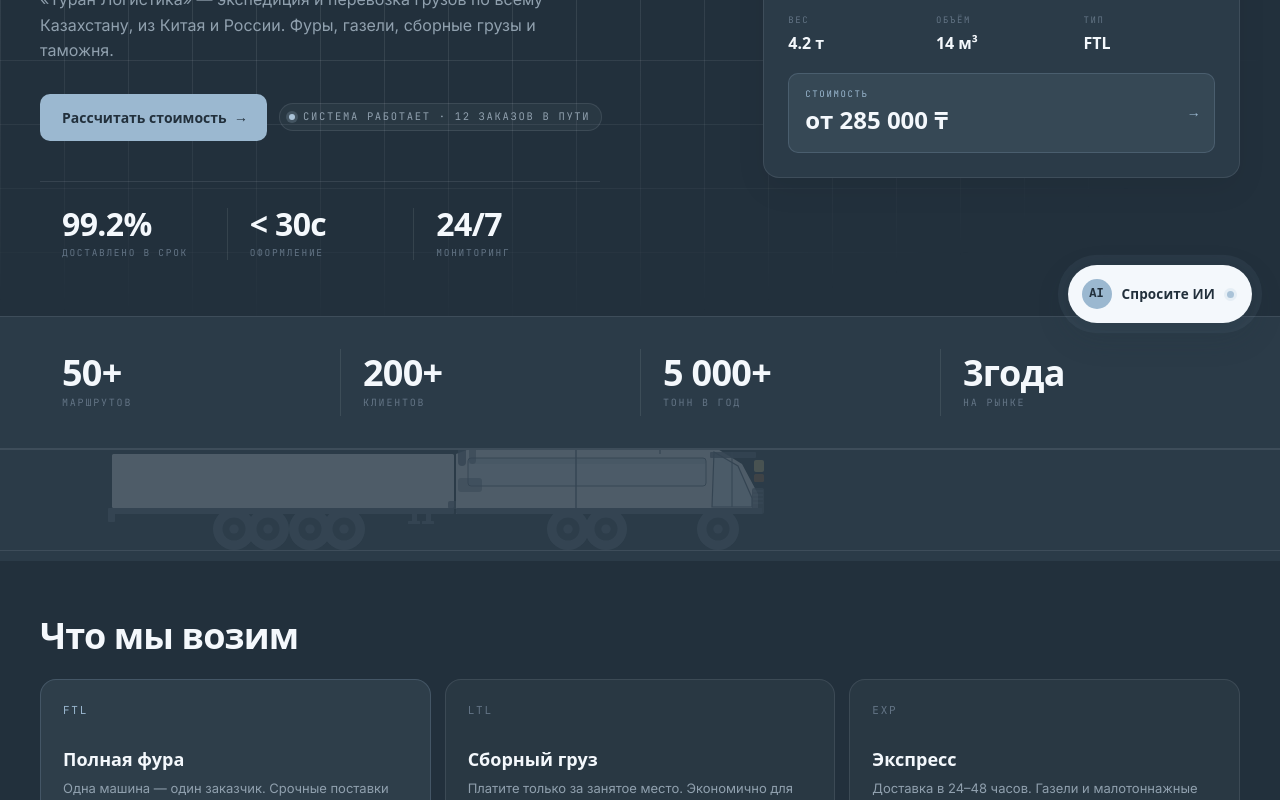
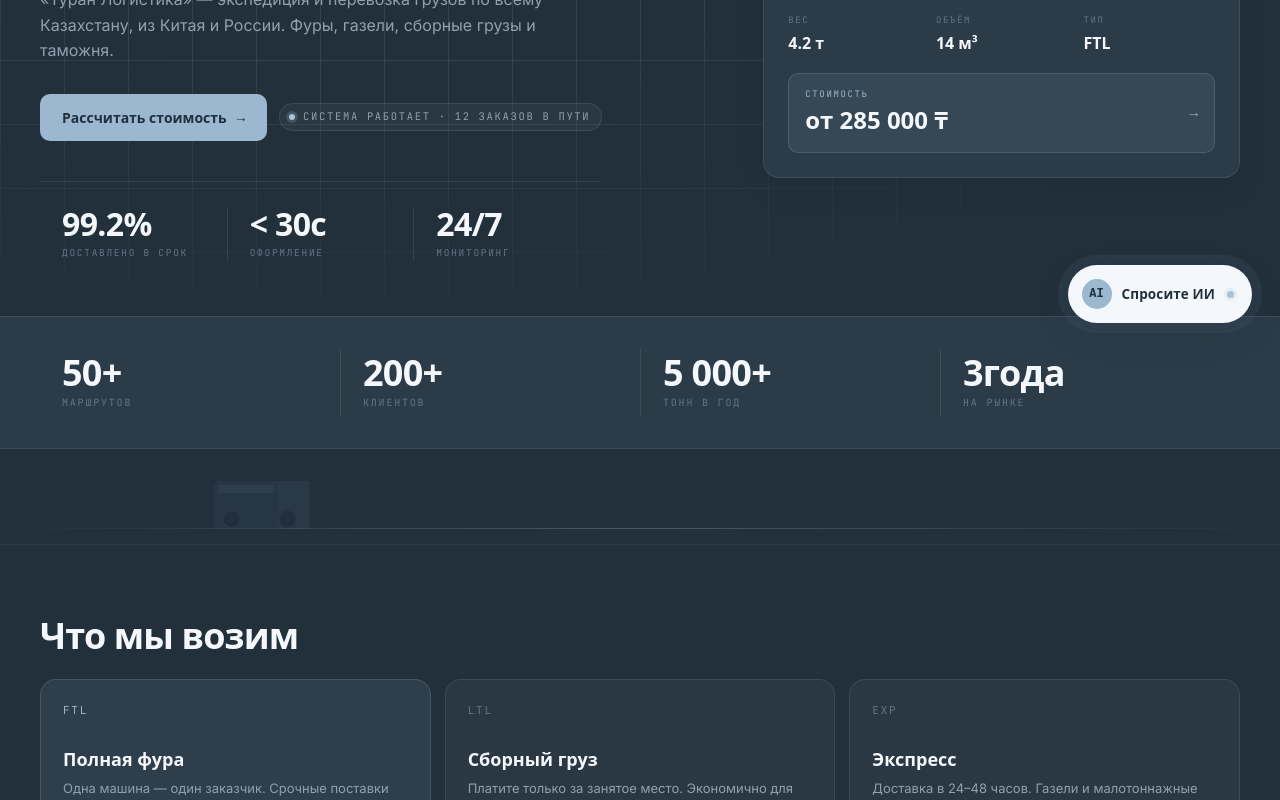
Before and after one commit to Nurbek-K-A/turan-logix-web, a React (Vite) app: page / in a window 1280 px wide. Shown: the part 449-1249 px from the top of the page. Built offline with nearby package versions, Linux system fonts and the light colour scheme.

Commit message:
restore: replace SVG truck with original div-based animation from logo-system branch
https://claude.ai/code/session_01AXg9LMXs6WFd25z6cJuY1b

```diff
--- a/src/components/redesign/TruckAnimation.tsx
+++ b/src/components/redesign/TruckAnimation.tsx
@@ -1,158 +1,31 @@
-/**
- * Single semi-truck silhouette (cab + one trailer).
- * Solid filled silhouette, low opacity, drives left→right.
- */
+import { motion } from 'framer-motion'
+
 export default function TruckAnimation() {
   return (
     <div
       aria-hidden="true"
-      style={{
-        position: 'relative',
-        width: '100%',
-        height: 112,
-        overflow: 'hidden',
-        borderTop: '1px solid var(--border)',
-        background: 'var(--bg-alt)',
-      }}
+      style={{ position: 'relative', width: '100%', height: 112, overflow: 'hidden' }}
     >
-      <div style={{
-        position: 'absolute', bottom: 10, left: 0, right: 0,
-        height: 1, background: 'var(--border)',
-      }} />
-      <div className="truck-drive" style={{ position: 'absolute', bottom: 11, opacity: 0.18 }}>
-        <TruckSilhouette />
-      </div>
+      {/* Road lines */}
+      <div className="absolute bottom-8 left-0 right-0 h-px bg-gradient-to-r from-transparent via-brand-500/30 to-transparent" />
+      <div className="absolute bottom-8 left-0 right-0 h-px bg-white/5 translate-y-4" />
+
+      {/* Truck */}
+      <motion.div
+        initial={{ x: '-120%' }}
+        animate={{ x: '120vw' }}
+        transition={{ duration: 18, ease: 'linear', repeat: Infinity, delay: 2 }}
+        className="absolute bottom-8 pointer-events-none"
+      >
+        <div className="flex items-end gap-1 opacity-20">
+          <div className="w-24 h-12 bg-navy-600 rounded-sm rounded-tl-md relative">
+            <div className="absolute right-0 top-0 w-8 h-12 bg-navy-500 rounded-r-sm" />
+            <div className="absolute bottom-0 left-2 w-5 h-5 bg-gray-800 rounded-full border-2 border-gray-600" />
+            <div className="absolute bottom-0 right-3 w-5 h-5 bg-gray-800 rounded-full border-2 border-gray-600" />
+            <div className="absolute top-1 left-1 right-9 h-2 bg-brand-500/40 rounded-sm" />
+          </div>
+        </div>
+      </motion.div>
     </div>
   )
 }
-
-/*
-  Coordinate system  (SVG 660 × 108, ground = y 108)
-  Wheel:    cy=87, r=21  → bottom y=108 = ground
-  Chassis:  y=66, h=6
-  Trailer box top: y=12
-  Cab roof top:    y=0
-*/
-const WCY  = 87
-const WR   = 21
-const CHAS = 66
-const TTY  = 12
-
-function TruckSilhouette() {
-  const F = 'var(--text-bright)'
-  const D = 'var(--muted-deep)'
-
-  return (
-    <svg viewBox="0 0 660 108" width="660" height="108" fill="none"
-      xmlns="http://www.w3.org/2000/svg">
-
-      {/* ══════════════════════════════════
-          SEMI-TRAILER   x 4 – 346
-      ══════════════════════════════════ */}
-      {/* Body */}
-      <rect x="4" y={TTY} width="342" height={CHAS - TTY} fill={F} rx="1.5"/>
-      {/* Chassis rail */}
-      <rect x="4" y={CHAS} width="342" height="6" fill={D} rx="1"/>
-      {/* Rear bumper */}
-      <rect x="0" y={CHAS} width="7" height="14" rx="1" fill={D}/>
-      {/* Landing legs */}
-      <rect x="304" y={CHAS}    width="5" height="15" rx="0.5" fill={D}/>
-      <rect x="318" y={CHAS}    width="5" height="15" rx="0.5" fill={D}/>
-      <rect x="300" y={CHAS+13} width="12" height="3" rx="0.5" fill={D}/>
-      <rect x="314" y={CHAS+13} width="12" height="3" rx="0.5" fill={D}/>
-      {/* 2-axle bogie */}
-      <rect x="102" y={CHAS} width="186" height="4" rx="1" fill={D}/>
-      <Wheel cx={126}/><Wheel cx={160}/>
-      <Wheel cx={202}/><Wheel cx={236}/>
-      {/* 5th-wheel plate */}
-      <rect x="340" y="59" width="56" height="8" rx="2" fill={D} opacity="0.75"/>
-
-      {/* ══════════════════════════════════
-          CAB — European flat-front (COE)
-          x 348 – 654
-      ══════════════════════════════════ */}
-      <path fill={F} d={`
-        M 348 ${CHAS + 6}
-        L 650 ${CHAS + 6}
-        L 650 52
-        L 634 22
-        L 608 6
-        L 552 0
-        L 388 0
-        L 364 6
-        L 348 ${TTY}
-        Z
-      `}/>
-
-      {/* Windshield glass */}
-      <path fill="rgba(160,215,248,0.24)" stroke={D} strokeWidth="1.2" d={`
-        M 606 10
-        L 630 24
-        L 644 56
-        L 644 65
-        L 604 65
-        Z
-      `}/>
-      {/* Centre windshield divider */}
-      <line x1="624" y1="10" x2="624" y2="65" stroke={D} strokeWidth="1"/>
-      {/* Sun visor strip */}
-      <rect x="602" y="10" width="46" height="6" rx="1" fill={D} opacity="0.8"/>
-
-      {/* Side window */}
-      <rect x="360" y={TTY + 4} width="238" height="28" rx="3"
-        fill="rgba(160,215,248,0.18)" stroke={D} strokeWidth="0.9"/>
-      {/* Tint band along top of side window */}
-      <rect x="360" y={TTY + 4} width="238" height="6" rx="2" fill={D} opacity="0.15"/>
-      {/* Door post */}
-      <line x1="468" y1="0" x2="468" y2={CHAS + 6} stroke={D} strokeWidth="1.4"/>
-      {/* Roof step (sleeper ↔ main cab) */}
-      <line x1="552" y1="0" x2="552" y2={TTY} stroke={D} strokeWidth="1.2"/>
-
-      {/* Dual exhaust stacks */}
-      <rect x="350" y="0" width="8" height="24" rx="4"   fill={D} opacity="0.80"/>
-      <rect x="361" y="2" width="7" height="20" rx="3.5" fill={D} opacity="0.55"/>
-
-      {/* Fuel tank */}
-      <rect x="350" y="36" width="24" height="14" rx="3" fill={D} opacity="0.48"/>
-
-      {/* Headlight cluster */}
-      <rect x="646" y="18" width="10" height="12" rx="2"   fill="#ffe090" opacity="0.80"/>
-      <rect x="646" y="32" width="10" height="8"  rx="1.5" fill="#f09040" opacity="0.60"/>
-
-      {/* Front bumper */}
-      <rect x="644" y="46" width="12" height="26" rx="2" fill={D} opacity="0.75"/>
-      {/* Grille slats */}
-      <line x1="645" y1="49" x2="655" y2="49" stroke={F} strokeWidth="0.8" opacity="0.3"/>
-      <line x1="645" y1="53" x2="655" y2="53" stroke={F} strokeWidth="0.8" opacity="0.3"/>
-      <line x1="645" y1="57" x2="655" y2="57" stroke={F} strokeWidth="0.8" opacity="0.3"/>
-      <line x1="645" y1="61" x2="655" y2="61" stroke={F} strokeWidth="0.8" opacity="0.3"/>
-
-      {/* Side steps */}
-      <rect x="361" y={CHAS}   width="60" height="3" rx="0.5" fill={D} opacity="0.6"/>
-      <rect x="363" y={CHAS+3} width="56" height="3" rx="0.5" fill={D} opacity="0.45"/>
-
-      {/* Cab chassis skirt */}
-      <rect x="348" y={CHAS} width="306" height="6" fill={D} rx="1"/>
-
-      {/* Tandem drive axles */}
-      <rect x="434" y={CHAS} width="116" height="4" rx="1" fill={D}/>
-      <Wheel cx={460}/><Wheel cx={498}/>
-
-      {/* Front steer axle */}
-      <rect x="580" y={CHAS} width="68" height="4" rx="1" fill={D}/>
-      <Wheel cx={610}/>
-
-    </svg>
-  )
-}
-
-function Wheel({ cx }: { cx: number }) {
-  const D = 'var(--muted-deep)'
-  return (
-    <g>
-      <circle cx={cx} cy={WCY} r={WR}        fill={D}/>
-      <circle cx={cx} cy={WCY} r={WR * 0.55} fill="var(--bg-alt)" opacity="0.72"/>
-      <circle cx={cx} cy={WCY} r={WR * 0.22} fill={D}/>
-    </g>
-  )
-}
```
